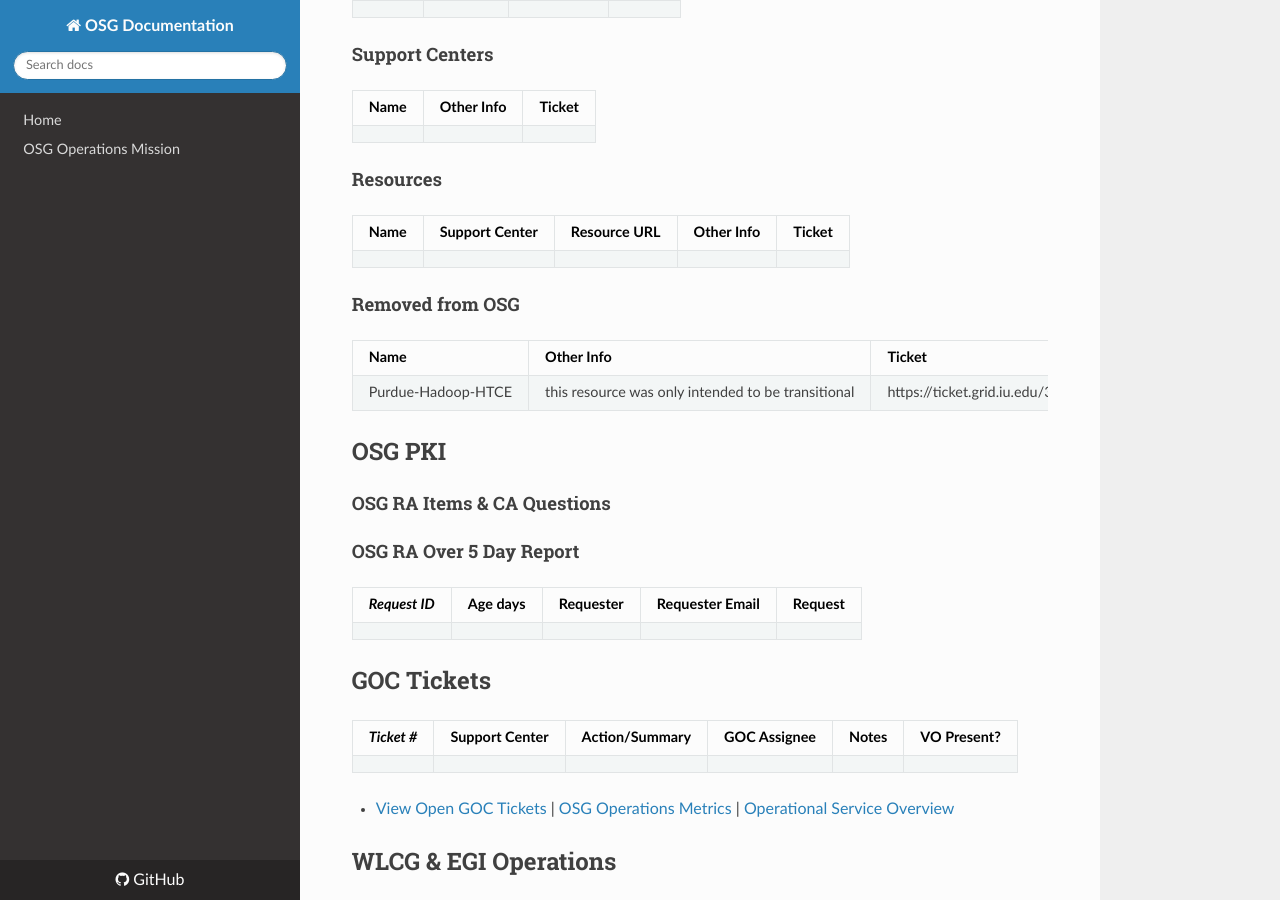
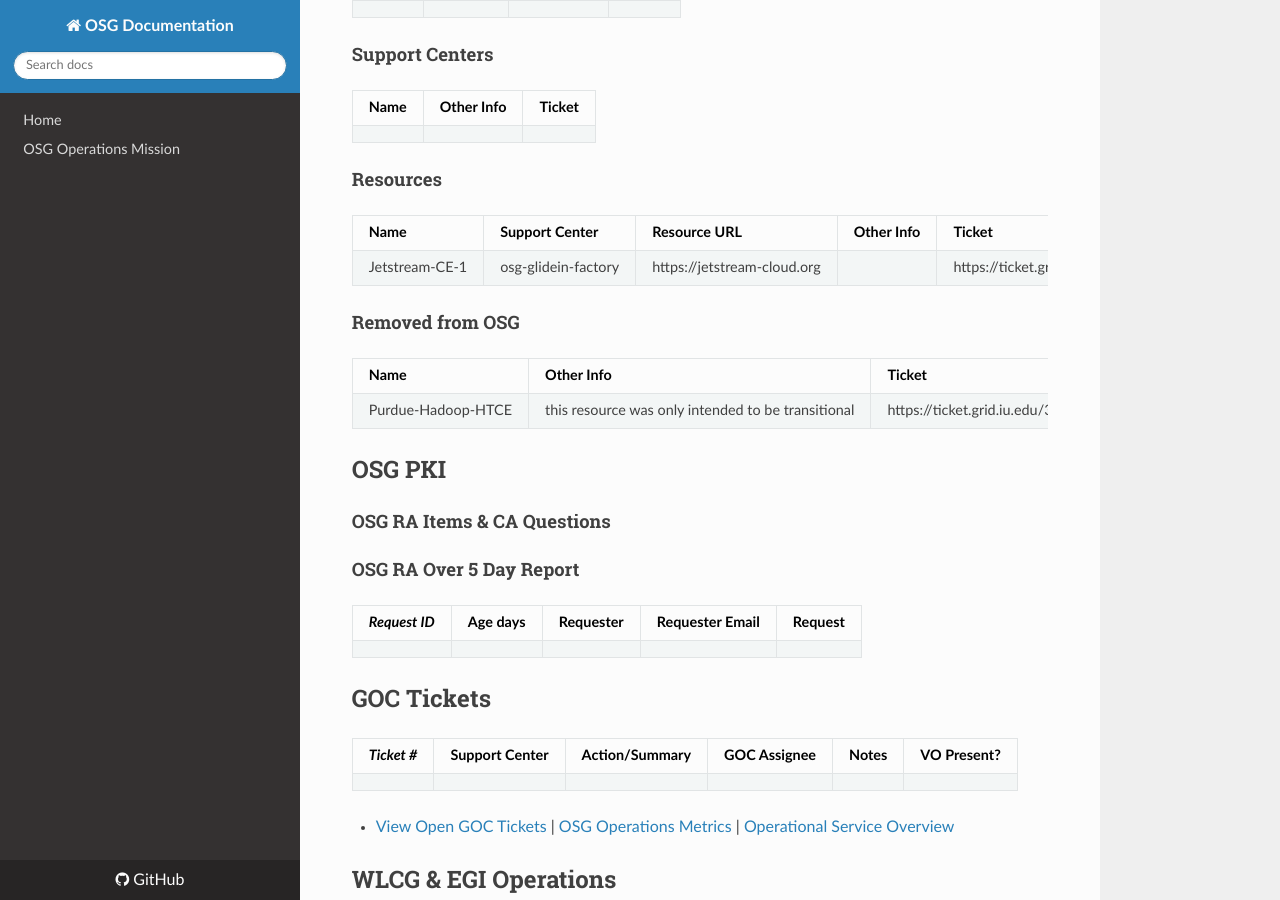
Before and after one commit to osg-htc/operations, an MkDocs documentation site: the page built from docs/WeeklyMinutes/10Apr2017.md, in a window 1280 px wide and 900 px high, scrolled down 2275 px. Built offline with MkDocs 1.6.1, drawn with Linux system fonts in a browser that asks for light colours; nearby versions of some CDN libraries; old or Windows-style settings are respelled for this version of MkDocs.

Commit message:
Update 10Apr2017.md

```diff
--- a/docs/WeeklyMinutes/10Apr2017.md
+++ b/docs/WeeklyMinutes/10Apr2017.md
@@ -47,6 +47,7 @@
 #### Resources
 | Name | Support Center | Resource URL | Other Info | Ticket |
 | ---- | -------------- | ------------ | ---------- | ------ |
+| Jetstream-CE-1 | osg-glidein-factory | https://jetstream-cloud.org |  | https://ticket.grid.iu.edu/33348 |
 
 #### Removed from OSG
 | Name | Other Info | Ticket |
```
